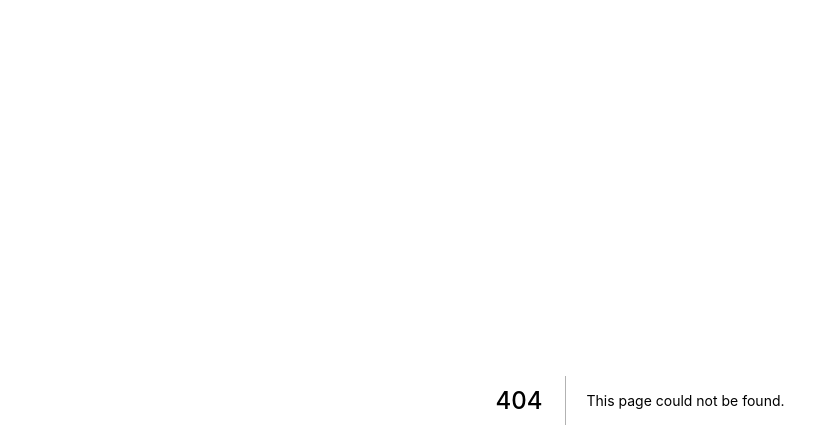
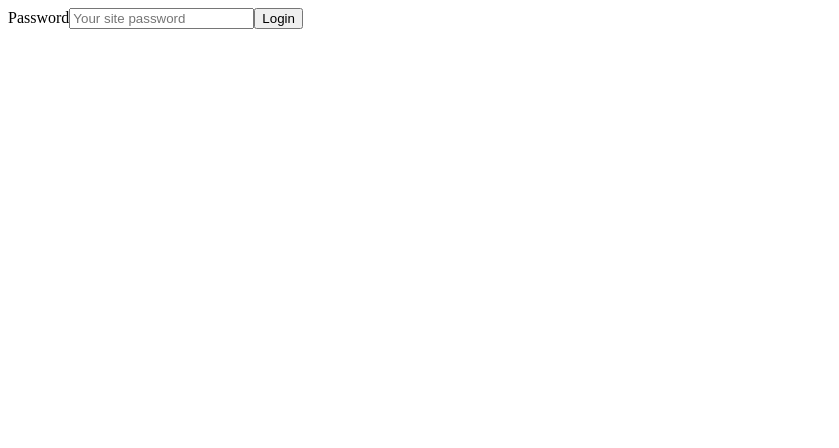
Before and after one commit to bherila/shone-live, a Next.js app: page /login in a window 1280 px wide. Before the commit this address had no page. Shown: the top 448 px of the page, without its empty margins (0-839 px from the left). Built offline with nearby package versions, Linux system fonts and the light colour scheme.

Commit message:
Password protection

```diff
--- /dev/null
+++ b/components/consts.ts
@@ -0,0 +1,3 @@
+export default {
+    SiteReadCookie: "src",
+}
--- /dev/null
+++ b/components/login.tsx
@@ -0,0 +1,40 @@
+import { useState } from "react"
+import Cookies from "universal-cookie"
+import consts from "./consts"
+
+const Login = ({ redirectPath }) => {
+    const [password, setPassword] = useState("")
+
+    return (
+        <div className="w-1/3 max-w-sm mx-auto">
+            <form>
+                <label className="block">
+                    <span className="text-gray-700">Password</span>
+                    <input
+                        type="text"
+                        className="form-input mt-1 block w-full bg-gray-50"
+                        placeholder="Your site password"
+                        value={password}
+                        onChange={(e) => setPassword(e.target.value)}
+                    />
+                </label>
+                <button
+                    type="submit"
+                    className="mt-3 bg-green-400 text-white p-2 font-bold rounded hover:bg-green-600"
+                    onClick={(e) => {
+                        e.preventDefault()
+                        const cookies = new Cookies()
+                        cookies.set(consts.SiteReadCookie, password, {
+                            path: "/",
+                        })
+                        window.location.href = redirectPath ?? "/"
+                    }}
+                >
+                    Login
+                </button>
+            </form>
+        </div>
+    )
+}
+
+export default Login
--- a/package.json
+++ b/package.json
@@ -29,7 +29,8 @@
     "next": "latest",
     "react": "^17.0.1",
     "react-dom": "^17.0.1",
-    "react-icons": "^4.2.0"
+    "react-icons": "^4.2.0",
+    "universal-cookie": "^4.0.4"
   },
   "devDependencies": {
     "@testing-library/react": "^11.2.5",
--- a/pages/_app.tsx
+++ b/pages/_app.tsx
@@ -1,7 +1,19 @@
 import "tailwindcss/tailwind.css";
-
+import App from "next/app"
+import Cookies from "universal-cookie"
+import consts from "../components/consts"
 function MyApp({ Component, pageProps }) {
     return <Component {...pageProps} />
 }
 
+MyApp.getInitialProps = async (appContext) => {
+    const appProps = await App.getInitialProps(appContext)
+    const cookies = new Cookies(appContext.ctx.req.headers.cookie)
+    const password = cookies.get(consts.SiteReadCookie) ?? ""
+    if (password === "letmein") {
+        appProps.pageProps.hasReadPermission = true
+    }
+    return {...appProps}
+}
+
 export default MyApp
--- /dev/null
+++ b/pages/login.tsx
@@ -0,0 +1,38 @@
+import Head from "next/head"
+import Cookies from "universal-cookie"
+import Login from "../components/login"
+import consts from "../components/consts"
+
+export default function LoginPage({ hasReadPermission }) {
+    if (hasReadPermission) {
+        return (
+            <>
+                <Head>
+                    <title>Logout</title>
+                </Head>
+                <div className="w-1/3 max-w-sm mx-auto">
+                    <button
+                        className="mt-3 bg-green-400 text-white p-2 font-bold rounded hover:bg-green-600"
+                        onClick={(e) => {
+                            e.preventDefault()
+                            const cookies = new Cookies()
+                            cookies.remove(consts.SiteReadCookie, {path: "/"})
+                            window.location.href = "/login"
+                        }}
+                    >
+                        Logout
+                    </button>
+                </div>
+            </>
+        )
+    }
+
+    return (
+        <>
+            <Head>
+                <title>Login</title>
+            </Head>
+            <Login redirectPath="/"/>
+        </>
+    )
+}
```
Also changed, not shown: pages/index.tsx (+19 -13 lines), 1 other file (tests, documents, lock files or other folders).
